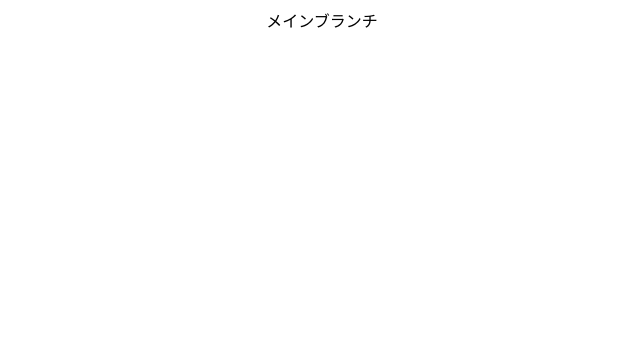
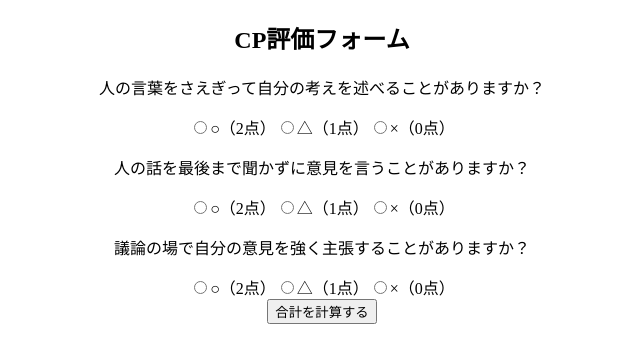
Before and after one commit to masatuber/psychology-counsellor-test-react, a React (Vite) app: page / in a window 1280 px wide. Shown: the top 362 px of the page, without its empty margins (318-958 px from the left). Built offline with nearby package versions, Linux system fonts and the light colour scheme.

Commit message:
次回はラジオボタン選択処理から始めよう

```diff
--- a/src/App.jsx
+++ b/src/App.jsx
@@ -1,29 +1,13 @@
 
+import TaEgoGram from "./components/TaEgoGram";
 // import { useState } from "react";
 import "./App.css";
 
 function App() {
-  // 要件定義の質問を配列で管理する
-  const questions = [
-    {
-      id: "CP1",
-      text: "人の言葉をさえぎって自分の考えを述べることがありますか？",
-    },
-    {
-      id: "CP2",
-      text: "人の話を最後まで聞かずに意見を言うことがありますか？",
-    },
-    {
-      id: "CP3",
-      text: "議論の場で自分の意見を強く主張することがありますか？",
-    },
-  ];
-
 
   return (
     <>
-
-        メインブランチ
+      <TaEgoGram />
     </>
   );
 };
--- /dev/null
+++ b/src/components/TaEgoGram.jsx
@@ -0,0 +1,80 @@
+import React, { useState } from 'react'
+
+ // 要件定義の質問を配列で管理する
+const questions = [
+  {
+    id: "CP1",
+    text: "人の言葉をさえぎって自分の考えを述べることがありますか？",
+  },
+  {
+    id: "CP2",
+    text: "人の話を最後まで聞かずに意見を言うことがありますか？",
+  },
+  {
+    id: "CP3",
+    text: "議論の場で自分の意見を強く主張することがありますか？",
+  },
+];
+
+const TaEgoGram = () => {
+  // 回答状態を管理する
+  const [answers, setAnswers] = useState({});
+
+  // 合計の状態管理
+  const [total, setTotal] = useState();
+
+  //ラジオボタン変更時の処理
+  const handleChange = () => {
+
+  }
+
+  // 送信すると合計点を算出する
+  const handleSubmit = (e) => {
+    e.preventDefault();
+  }
+  return (
+    <>
+      <div>
+        <h2>CP評価フォーム</h2>
+        <form onSubmit={handleSubmit}>
+          {questions.map((q) => (
+            <div key={q.id}>
+              <p>{q.text}</p>
+              <label>
+                <input type="radio"
+                  value="2" name={q.id}
+                  checked={answers[q.id] === 2}
+                  onChange={(e) => handleChange(q.id, e.target.value)}
+                />
+                ○（2点）
+              </label>
+              <label>
+                <input type="radio"
+                  value="1" name={q.id}
+                  checked={answers[q.id] === 1}
+                  onChange={(e) => (q.id, e.target.value)}
+                />
+                △（1点）
+              </label>
+              <label>
+                <input
+                  type="radio"
+                  value="0"
+                  name={q.id}
+                  checked={answers[q.id] === 0}
+                  onChange={(e) => (q.id, e.target.value)}
+                />
+                ×（0点）
+              </label>
+            </div>
+          ))}
+          <button type="submit">合計を計算する</button>
+        </form>
+      </div>
+    </>
+  );
+}
+
+
+
+export default TaEgoGram;
```
